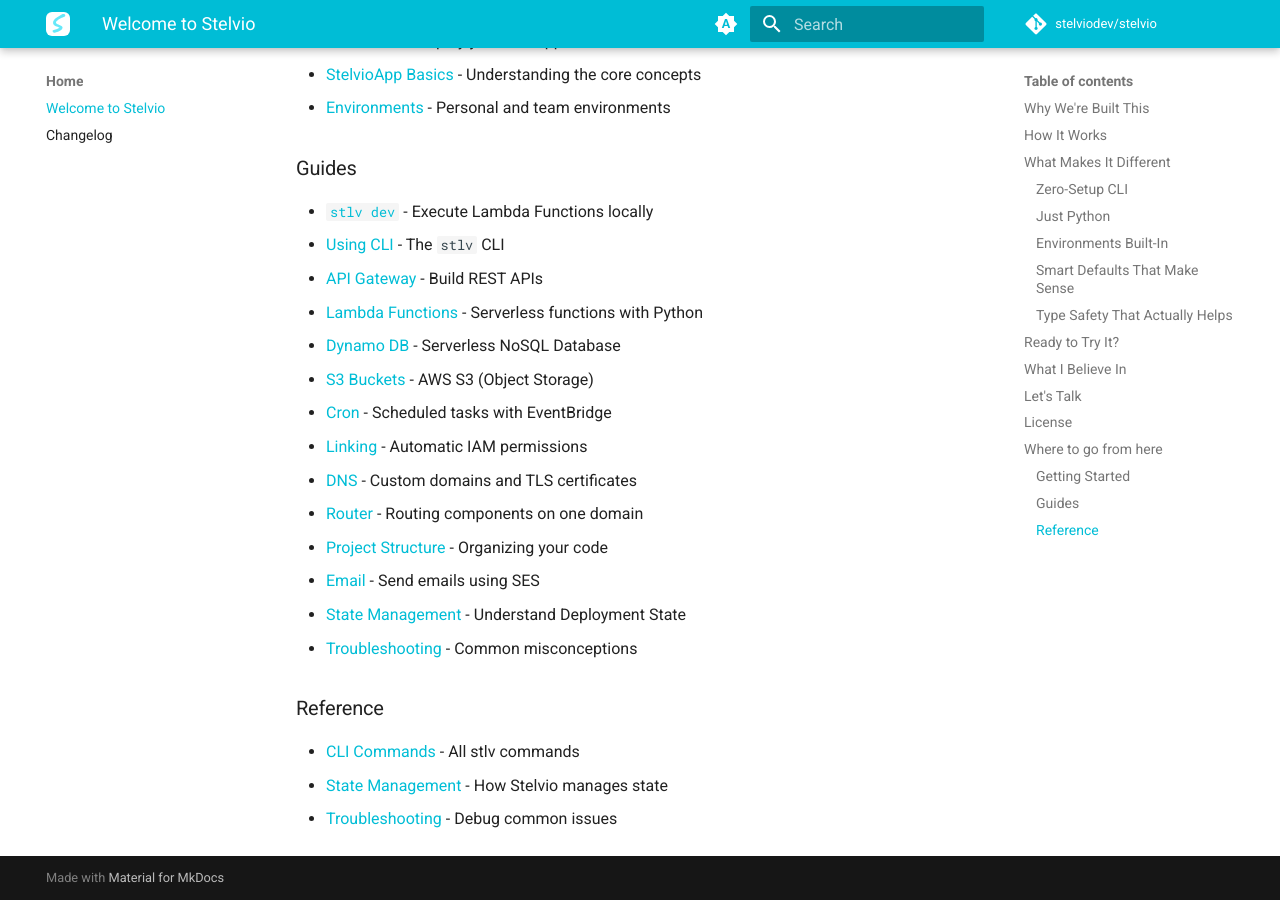
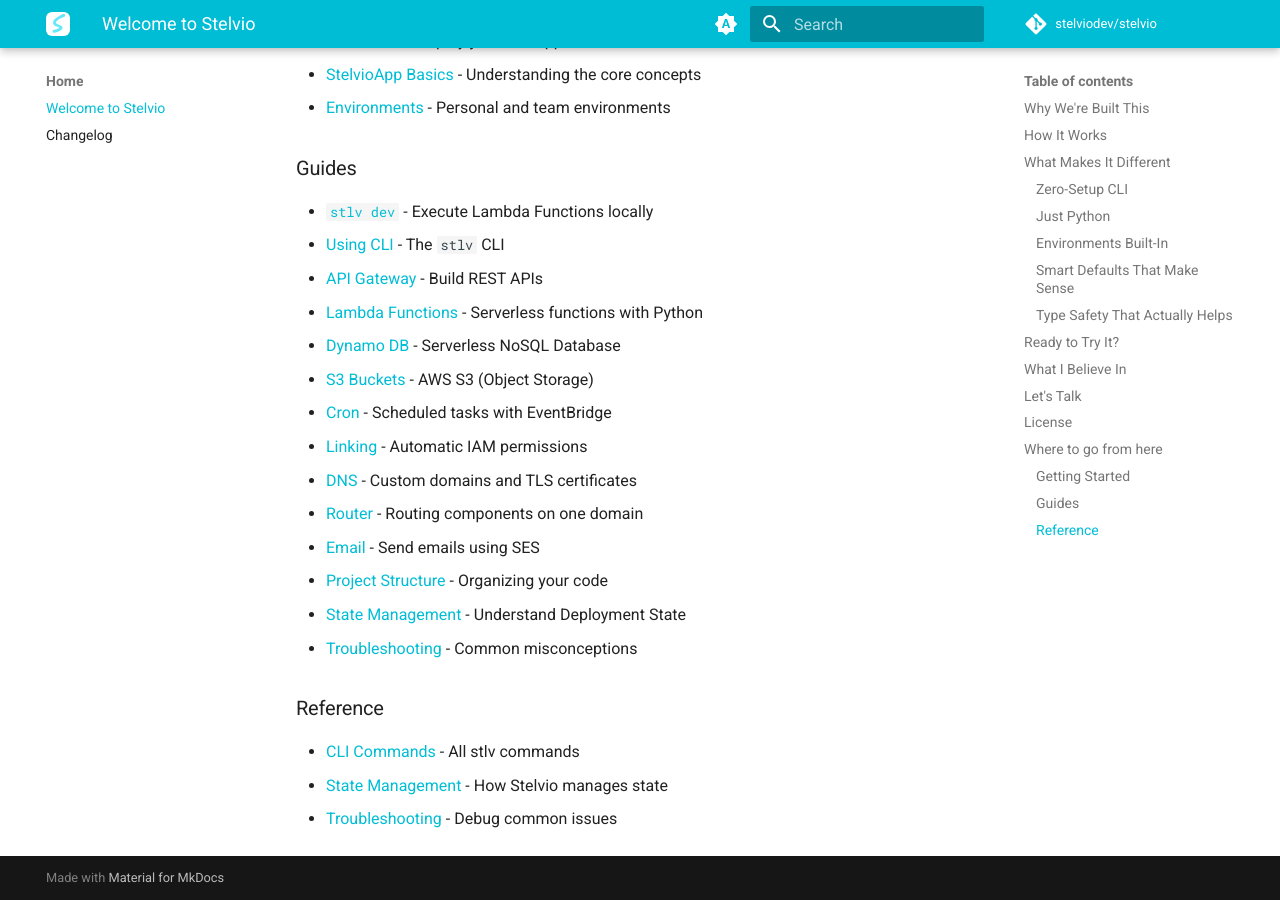
Before and after one commit to stelviodev/stelvio, an MkDocs documentation site: the page built from docs/index.md, in a window 1280 px wide and 900 px high, scrolled down 3230 px. Built offline with MkDocs 1.6.1 and Material for MkDocs 9.7.7, drawn with Linux system fonts in a browser that asks for light colours; comment, search, counter and statistics services are not loaded.

Commit message:
reordering

```diff
--- a/docs/index.md
+++ b/docs/index.md
@@ -122,8 +122,8 @@
 - [Linking](guides/linking.md) - Automatic IAM permissions
 - [DNS](guides/dns.md) - Custom domains and TLS certificates
 - [Router](guides/cloudfront-router.md) - Routing components on one domain
+- [Email](guides/email.md) - Send emails using SES
 - [Project Structure](guides/project-structure.md) - Organizing your code
-- [Email](guides/email.md) - Send emails using SES
 - [State Management](guides/state.md) - Understand Deployment State
 - [Troubleshooting](guides/troubleshooting.md) - Common misconceptions
 
```
